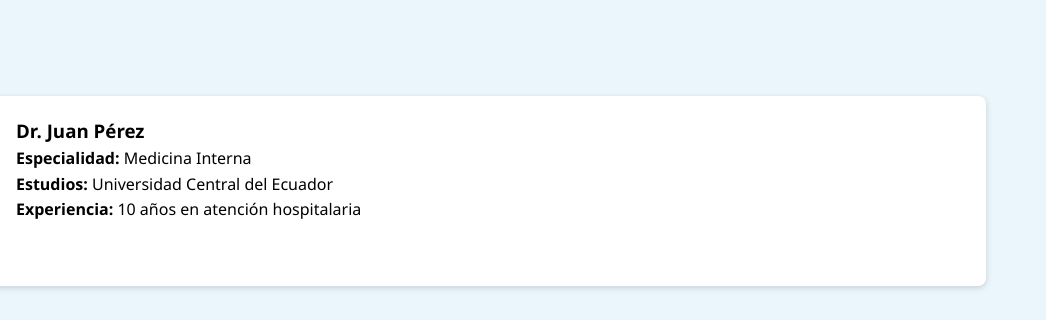
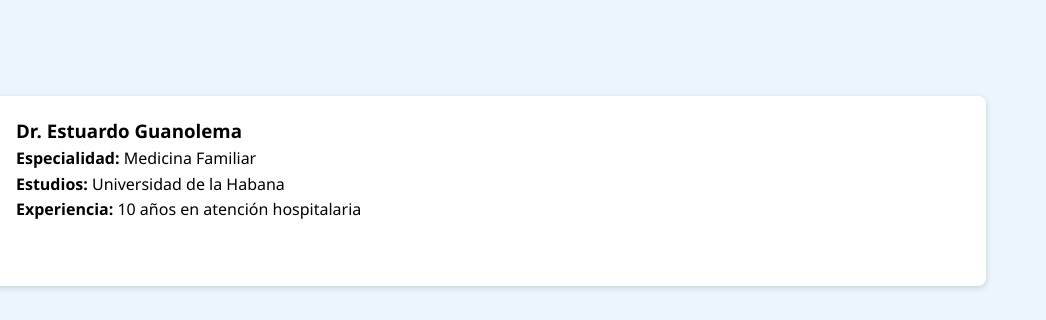
Before and after one commit to FGCmedical/fgcmedical.github.io, a plain HTML site: page index.html in a window 1280 px wide. Shown: the part 2121-2441 px from the top of the page, 234-1280 px from the left. Drawn offline with Linux system fonts and the light colour scheme; files whose address does not match are found by name.

Commit message:
Update index.html

```diff
--- a/index.html
+++ b/index.html
@@ -107,9 +107,9 @@
     <div class="medico-card">
       <img src="assets/medico1.jpg" alt="Foto del médico">
       <div class="medico-info">
-        <h3>Dr. Juan Pérez</h3>
-        <p><strong>Especialidad:</strong> Medicina Interna</p>
-        <p><strong>Estudios:</strong> Universidad Central del Ecuador</p>
+        <h3>Dr. Estuardo Guanolema</h3>
+        <p><strong>Especialidad:</strong> Medicina Familiar</p>
+        <p><strong>Estudios:</strong> Universidad de la Habana</p>
         <p><strong>Experiencia:</strong> 10 años en atención hospitalaria</p>
       </div>
     </div>
```
